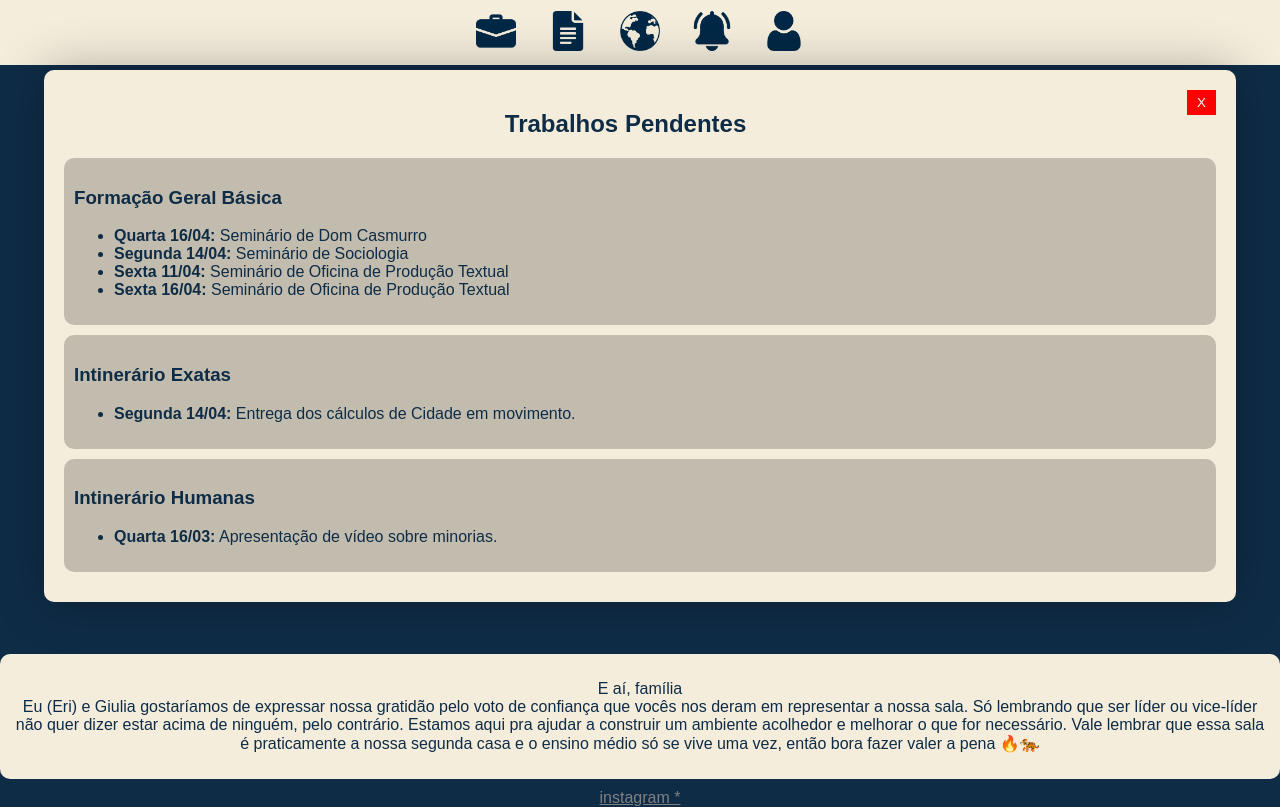
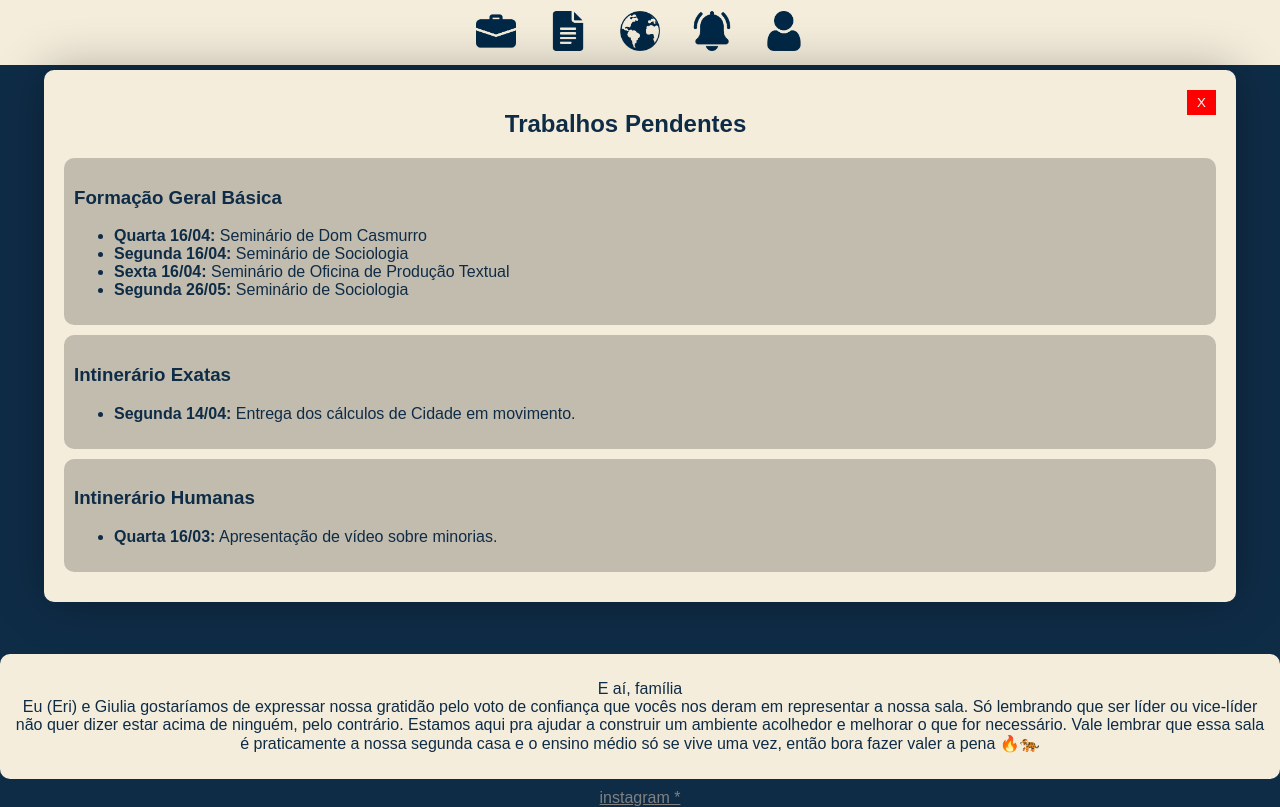
Before and after one commit to Ezyaway/Segund-oCSF, a plain HTML site: page index.html in a window 1280 px wide. Both pictures are taken after a click on the button 496 px from the left and 32 px from the top of the page. Drawn offline with Linux system fonts and the light colour scheme.

Commit message:
Atualizar o index.html

```diff
--- a/index.html
+++ b/index.html
@@ -235,9 +235,9 @@
             <h3>Formação Geral Básica</h3>
             <ul>
                 <li><strong>Quarta 16/04:</strong> Seminário de Dom Casmurro</li>
-                <li><strong>Segunda 14/04:</strong> Seminário de Sociologia</li>
-                <li><strong>Sexta 11/04:</strong> Seminário de Oficina de Produção Textual</li>
+                <li><strong>Segunda 16/04:</strong> Seminário de Sociologia</li>
                 <li><strong>Sexta 16/04:</strong> Seminário de Oficina de Produção Textual</li>
+                <li><strong>Segunda 26/05:</strong> Seminário de Sociologia</li>
             </ul>
         </div>
         <div class="trblpendente">
```
